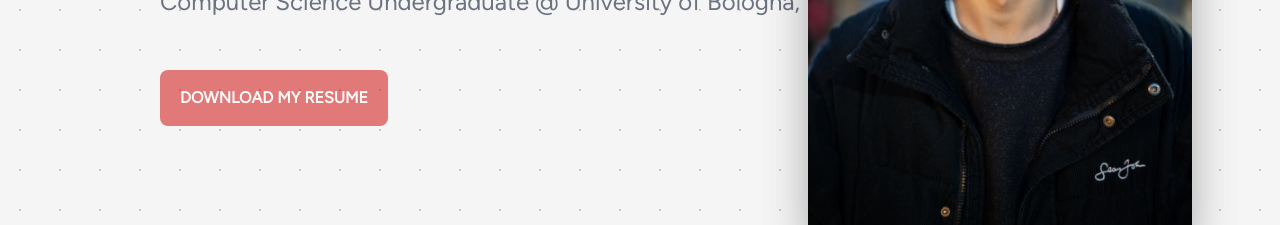
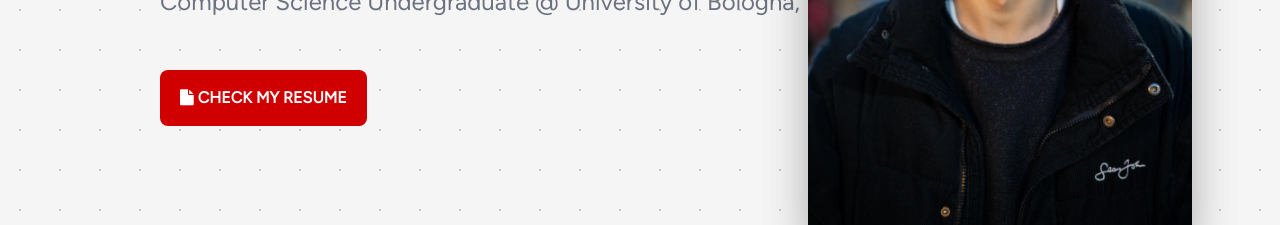
Before and after one commit to Nickolausen/nicholasmagi.it, a React (Vite) app: page / in a window 1280 px wide. Shown: the part 450-675 px from the top of the page. Built offline with nearby package versions, Linux system fonts and the light colour scheme; no server answers.

Commit message:
Added CV v1.0

```diff
--- a/src/components/Navbar.tsx
+++ b/src/components/Navbar.tsx
@@ -8,7 +8,7 @@ function Navbar()
     */
     const contact_tabs = [
         { key: 1, item: ContactCard(1, "@Nickolausen", "https://github.com/Nickolausen", { width: 30, height: 30 }, "M12 0c-6.626 0-12 5.373-12 12 0 5.302 3.438 9.8 8.207 11.387.599.111.793-.261.793-.577v-2.234c-3.338.726-4.033-1.416-4.033-1.416-.546-1.387-1.333-1.756-1.333-1.756-1.089-.745.083-.729.083-.729 1.205.084 1.839 1.237 1.839 1.237 1.07 1.834 2.807 1.304 3.492.997.107-.775.418-1.305.762-1.604-2.665-.305-5.467-1.334-5.467-5.931 0-1.311.469-2.381 1.236-3.221-.124-.303-.535-1.524.117-3.176 0 0 1.008-.322 3.301 1.23.957-.266 1.983-.399 3.003-.404 1.02.005 2.047.138 3.006.404 2.291-1.552 3.297-1.23 3.297-1.23.653 1.653.242 2.874.118 3.176.77.84 1.235 1.911 1.235 3.221 0 4.609-2.807 5.624-5.479 5.921.43.372.823 1.102.823 2.222v3.293c0 .319.192.694.801.576 4.765-1.589 8.199-6.086 8.199-11.386 0-6.627-5.373-12-12-12z")},
-        { key: 2, item: ContactCard(2, "@nicholas-magi-23a5a2240", "https://linkedin.com/in/nicholas-magi-23a5a2240", { width: 30, height: 30 }, "M0 0v24h24v-24h-24zm8 19h-3v-11h3v11zm-1.5-12.268c-.966 0-1.75-.79-1.75-1.764s.784-1.764 1.75-1.764 1.75.79 1.75 1.764-.783 1.764-1.75 1.764zm13.5 12.268h-3v-5.604c0-3.368-4-3.113-4 0v5.604h-3v-11h3v1.765c1.397-2.586 7-2.777 7 2.476v6.759z")},
+        { key: 2, item: ContactCard(2, "@nicholas-magi", "https://linkedin.com/in/nicholas-magi", { width: 30, height: 30 }, "M0 0v24h24v-24h-24zm8 19h-3v-11h3v11zm-1.5-12.268c-.966 0-1.75-.79-1.75-1.764s.784-1.764 1.75-1.764 1.75.79 1.75 1.764-.783 1.764-1.75 1.764zm13.5 12.268h-3v-5.604c0-3.368-4-3.113-4 0v5.604h-3v-11h3v1.765c1.397-2.586 7-2.777 7 2.476v6.759z")},
         { key: 3, item: ContactCard(3, "nicholas.magi24@gmail.com", "#contact-me", { width: 30, height: 30 }, "M12 12.713l-11.985-9.713h23.971l-11.986 9.713zm-5.425-1.822l-6.575-5.329v12.501l6.575-7.172zm10.85 0l6.575 7.172v-12.501l-6.575 5.329zm-1.557 1.261l-3.868 3.135-3.868-3.135-8.11 8.848h23.956l-8.11-8.848z")},
     ]
 
--- a/src/pages/InitialScreen.tsx
+++ b/src/pages/InitialScreen.tsx
@@ -1,7 +1,11 @@
 // import profile_picture from '../assets/media/profile.jpg'
+import { useState } from 'react'
 import Button from '../components/Button'
 
 function InitialScreen() {
+
+    const [isCVLoaded, setIsCVLoaded] = useState(true)
+
     return (
         <>
             <div className='flex flex-col justify-center items-center'>
@@ -12,11 +16,18 @@ function InitialScreen() {
                         <div className='text-4xl'><span className='italic'>Aspirant</span> Web & Software Developer</div>
                         <div className='text-xl lg:text-2xl text-gray-500 pb-10'>Computer Science Undergraduate @ University of Bologna, IT</div>
                         <div className='w-fit' data-tooltip-target="tooltip-cv" data-tooltip-placement="bottom">
-                            <Button id='tooltip-cv' classNames='opacity-[.5]' text='Download my resume' isDisabled={true}/>
-                            <div id={"tooltip-cv"} role="tooltip" className="absolute z-5 invisible inline-block px-3 py-2 text-sm font-medium text-black bg-yellow-400 rounded-lg shadow-lg opacity-0 tooltip dark:bg-gray-700">
-                                <i className='fa fa-warning bg-transparent'></i> Not available at the moment, check my LinkedIn!
-                                <div className="tooltip-arrow" data-popper-arrow></div>
-                            </div>
+                            <a className='exclude' href={import.meta.env.BASE_URL + "CV-Nicholas-Magi.pdf"}>
+                                <Button fa_icon_id='fa-file' id='tooltip-cv' text='Check my resume' isDisabled={!isCVLoaded}/>
+                            </a>
+                            {
+                                isCVLoaded ?
+                                    <>
+                                    </> :
+                                    <div id={"tooltip-cv"} role="tooltip" className="absolute z-5 invisible inline-block px-3 py-2 text-sm font-medium text-black bg-yellow-400 rounded-lg shadow-lg opacity-0 tooltip dark:bg-gray-700">
+                                        <i className='fa fa-warning bg-transparent'></i> Not available at the moment, check my LinkedIn!
+                                        <div className="tooltip-arrow" data-popper-arrow></div>
+                                    </div>
+                            }
                         </div>
                     </div>
                     <div className='order-first xl:order-last flex justify-center pt-[7em] xl:pt-0'>
```
Also changed, not shown: 1 other file (tests, documents, lock files or other folders).
